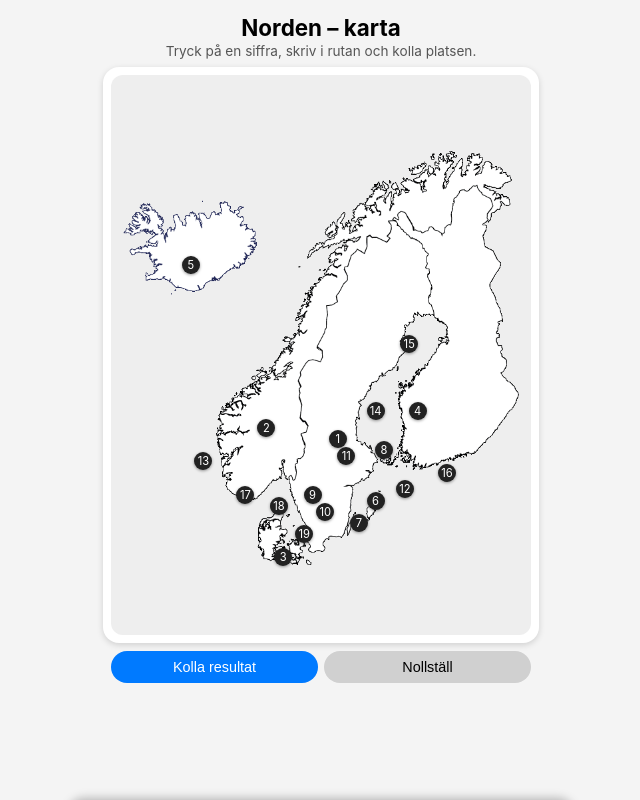
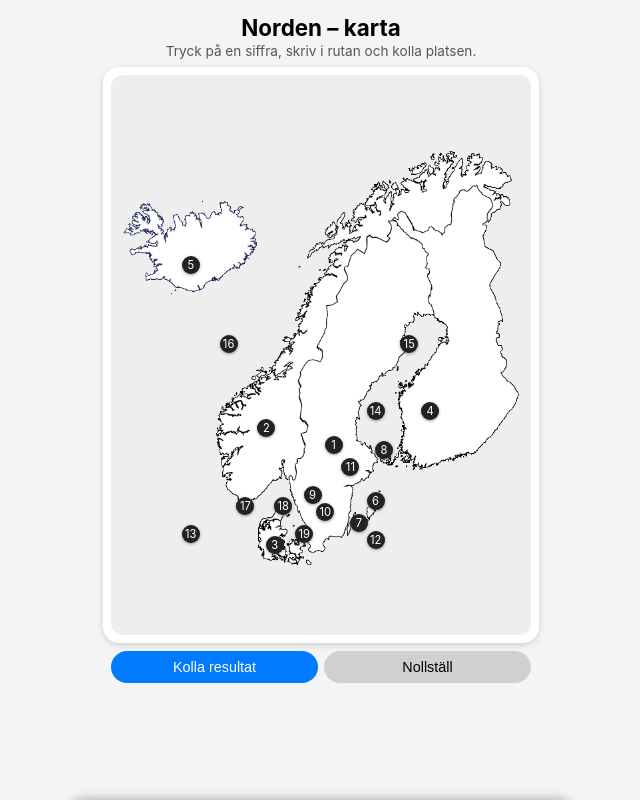
Before and after one commit to MrMartinPet/Damirs-laxa, a plain HTML site: page index.html in a window 1280 px wide. Shown: the whole page, without its empty margins (319-959 px from the left). Drawn offline with Linux system fonts and the light colour scheme.

Commit message:
Adjust position values for various elements

```diff
--- a/index.html
+++ b/index.html
@@ -231,7 +231,7 @@ const PLACES = [
     num:1,
     type:"country",
     labelShort:"Land + huvudstad",
-    left:54, top:65,
+    left:53, top:66,
     parts:[
       {id:"sverige-land",  label:"Land", answers:["sverige"]},
       {id:"sverige-stad",  label:"Stad", answers:["stockholm"]}
@@ -251,7 +251,7 @@ const PLACES = [
     num:3,
     type:"country",
     labelShort:"Land + huvudstad",
-    left:41, top:86,
+    left:39, top:84,
     parts:[
       {id:"danmark-land",  label:"Land", answers:["danmark"]},
       {id:"danmark-stad",  label:"Stad", answers:["köpenhamn","kopenhamn","copenhagen"]}
@@ -261,7 +261,7 @@ const PLACES = [
     num:4,
     type:"country",
     labelShort:"Land + huvudstad",
-    left:73, top:60,
+    left:76, top:60,
     parts:[
       {id:"finland-land",  label:"Land", answers:["finland"]},
       {id:"finland-stad",  label:"Stad", answers:["helsingfors","helsinki"]}
@@ -320,7 +320,7 @@ const PLACES = [
     num:11,
     type:"lake",
     labelShort:"Sjö",
-    left:56, top:68,
+    left:57, top:70,
     parts:[ {id:"malaren", label:"Namn", answers:["mälaren","malaren"] } ]
   },
 
@@ -329,14 +329,14 @@ const PLACES = [
     num:12,
     type:"water",
     labelShort:"Hav",
-    left:70, top:74,
+    left:63, top:83,
     parts:[ {id:"ostersjon", label:"Namn", answers:["östersjön","ostersjon"] } ]
   },
   {
     num:13,
     type:"water",
     labelShort:"Hav",
-    left:22, top:69,
+    left:19, top:82,
     parts:[ {id:"nordsjon", label:"Namn", answers:["nordsjön","nordsjon"] } ]
   },
   {
@@ -353,25 +353,25 @@ const PLACES = [
     left:71, top:48,
     parts:[ {id:"bottenviken", label:"Namn", answers:["bottenviken"] } ]
   },
-  {
+   {
     num:16,
     type:"water",
-    labelShort:"Vik",
-    left:80, top:71,
-    parts:[ {id:"finskaviken", label:"Namn", answers:["finska viken","finskaviken"] } ]
+    labelShort:"Hav",
+    left:28, top:48,
+    parts:[ {id:"Norska havet", label:"Namn", answers:["Norska havet"] } ]
   },
   {
     num:17,
     type:"water",
     labelShort:"Sund",
-    left:32, top:75,
+    left:32, top:77,
     parts:[ {id:"skagerrak", label:"Namn", answers:["skagerrak"] } ]
   },
   {
     num:18,
     type:"water",
     labelShort:"Sund",
-    left:40, top:77,
+    left:41, top:77,
     parts:[ {id:"kattegatt", label:"Namn", answers:["kattegatt"] } ]
   },
   {
```
